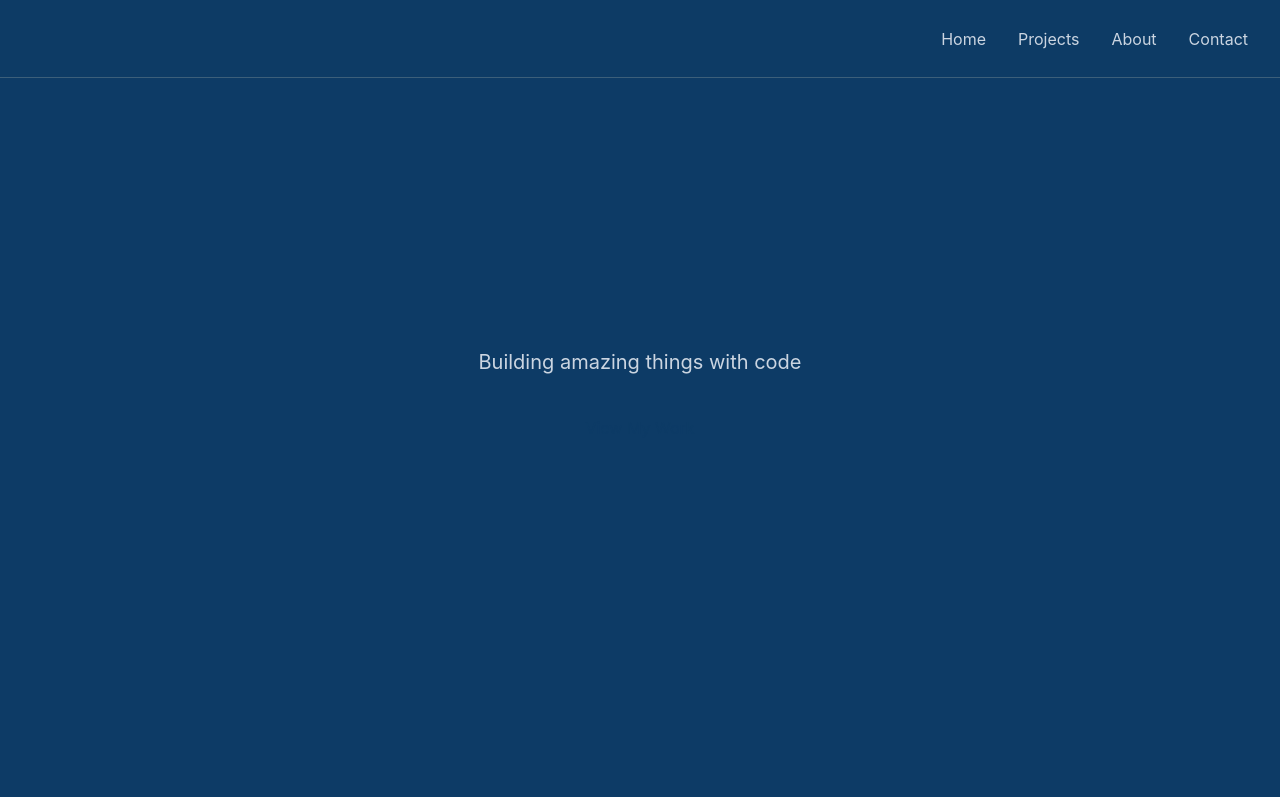
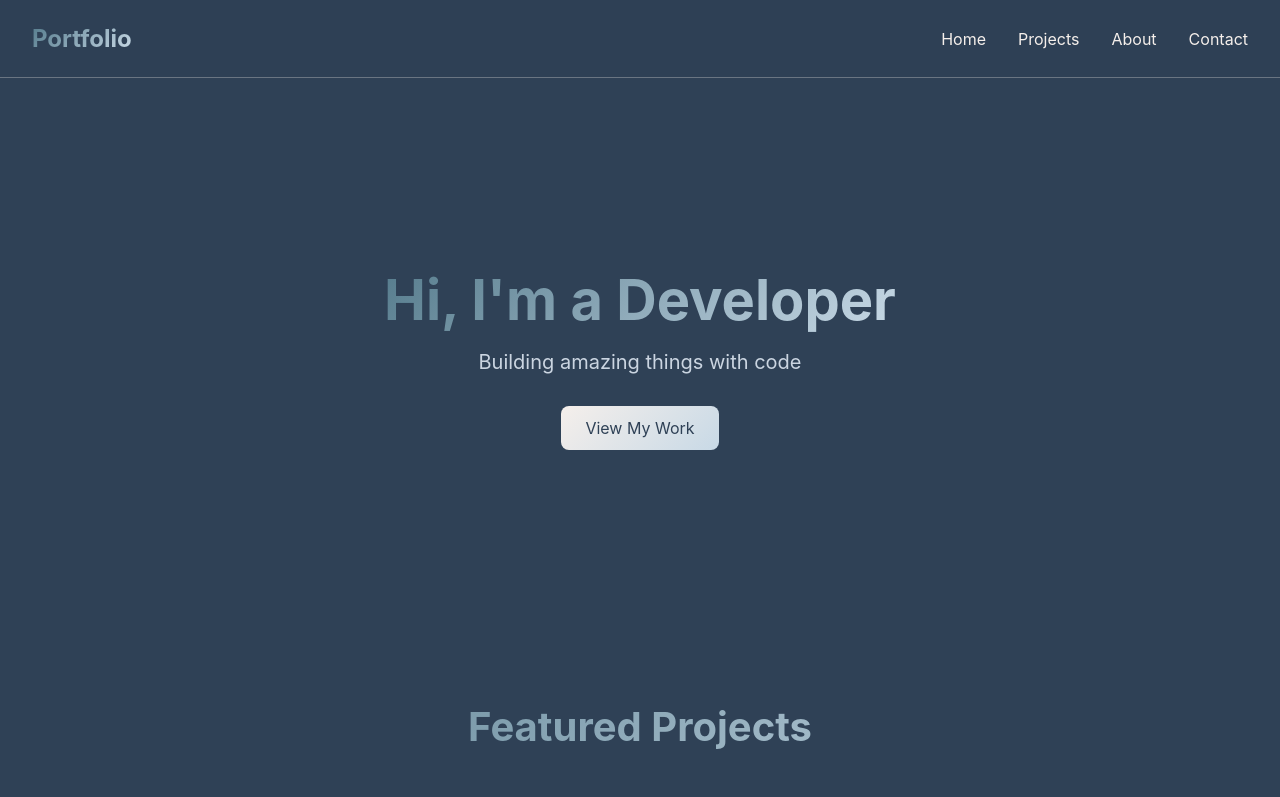
Before and after one commit to csbuan/my-portfolio, a Next.js app: page / in a window 1280 px wide. Shown: the top 797 px of the page. Built offline with nearby package versions, Linux system fonts and the light colour scheme.

Commit message:
Switch palette to Navy/Teal/Sky Blue/Beige/White

```diff
--- a/app/about/about.module.css
+++ b/app/about/about.module.css
@@ -1,7 +1,7 @@
 .main {
   min-height: 100vh;
-  background: #0D3B66;
-  color: #e2e8f0;
+  background: #2F4156;
+  color: #FFFFFF;
 }
 
 .nav {
@@ -9,8 +9,8 @@
   justify-content: space-between;
   align-items: center;
   padding: 1.5rem 2rem;
-  background: rgba(13, 59, 102, 0.95);
-  border-bottom: 1px solid rgba(250, 240, 202, 0.2);
+  background: rgba(47, 65, 86, 0.95);
+  border-bottom: 1px solid rgba(245, 239, 235, 0.4);
   position: sticky;
   top: 0;
   z-index: 100;
--- a/app/contact/contact.module.css
+++ b/app/contact/contact.module.css
@@ -1,7 +1,7 @@
 .main {
   min-height: 100vh;
-  background: #0D3B66;
-  color: #e2e8f0;
+  background: #2F4156;
+  color: #FFFFFF;
 }
 
 .nav {
@@ -9,8 +9,8 @@
   justify-content: space-between;
   align-items: center;
   padding: 1.5rem 2rem;
-  background: rgba(13, 59, 102, 0.95);
-  border-bottom: 1px solid rgba(250, 240, 202, 0.2);
+  background: rgba(47, 65, 86, 0.95);
+  border-bottom: 1px solid rgba(245, 239, 235, 0.4);
   position: sticky;
   top: 0;
   z-index: 100;
--- a/app/globals.css
+++ b/app/globals.css
@@ -11,8 +11,8 @@ body {
 }
 
 body {
-  background: #0D3B66;
-  color: #e2e8f0;
+  background: #2F4156; /* Navy */
+  color: #FFFFFF;
 }
 
 a {
--- a/app/page.module.css
+++ b/app/page.module.css
@@ -1,7 +1,7 @@
 .main {
   min-height: 100vh;
-  background: #0D3B66;
-  color: #e2e8f0;
+  background: #2F4156; /* Navy */
+  color: #FFFFFF;
   font-family: -apple-system, BlinkMacSystemFont, 'Segoe UI', Roboto, Oxygen, Ubuntu, Cantarell, sans-serif;
 }
 
@@ -10,8 +10,8 @@
   justify-content: space-between;
   align-items: center;
   padding: 1.5rem 2rem;
-  background: rgba(13, 59, 102, 0.95);
-  border-bottom: 1px solid rgba(250, 240, 202, 0.2);
+  background: rgba(47, 65, 86, 0.95); /* Navy */
+  border-bottom: 1px solid rgba(245, 239, 235, 0.3); /* Beige */
   position: sticky;
   top: 0;
   z-index: 100;
@@ -20,7 +20,7 @@
 .logo {
   font-size: 1.5rem;
   font-weight: bold;
-  background: linear-gradient(135deg, #FAFOCA 0%, #FFE66D 100%);
+  background: linear-gradient(135deg, #567C8D 0%, #C8D9E6 100%); /* Teal to Sky */
   -webkit-background-clip: text;
   -webkit-text-fill-color: transparent;
   background-clip: text;
@@ -35,13 +35,13 @@
 }
 
 .navLinks a {
-  color: #cbd5e1;
+  color: #F5EFEB; /* Beige */
   text-decoration: none;
   transition: color 0.3s ease;
 }
 
 .navLinks a:hover {
-  color: #FAFOCA;
+  color: #C8D9E6; /* Sky Blue */
 }
 
 .hero {
@@ -56,7 +56,7 @@
 .heroContent h1 {
   font-size: 3.5rem;
   margin: 0;
-  background: linear-gradient(135deg, #FAFOCA 0%, #FFE66D 100%);
+  background: linear-gradient(135deg, #567C8D 0%, #C8D9E6 100%); /* Teal to Sky */
   -webkit-background-clip: text;
   -webkit-text-fill-color: transparent;
   background-clip: text;
@@ -72,8 +72,8 @@
 .cta {
   display: inline-block;
   padding: 0.75rem 1.5rem;
-  background: linear-gradient(135deg, #FAFOCA 0%, #FFE66D 100%);
-  color: #0D3B66;
+  background: linear-gradient(135deg, #F5EFEB 0%, #C8D9E6 100%); /* Beige to Sky */
+  color: #2F4156; /* Navy */
   text-decoration: none;
   border-radius: 0.5rem;
   transition: transform 0.3s ease, box-shadow 0.3s ease;
@@ -81,7 +81,7 @@
 
 .cta:hover {
   transform: translateY(-2px);
-  box-shadow: 0 10px 25px rgba(250, 240, 202, 0.4);
+  box-shadow: 0 10px 25px rgba(88, 124, 141, 0.45); /* muted teal shadow */
 }
 
 .featured {
@@ -94,7 +94,7 @@
   font-size: 2.5rem;
   text-align: center;
   margin-bottom: 3rem;
-  background: linear-gradient(135deg, #FAFOCA 0%, #FFE66D 100%);
+  background: linear-gradient(135deg, #567C8D 0%, #C8D9E6 100%); /* Teal to Sky */
   -webkit-background-clip: text;
   -webkit-text-fill-color: transparent;
   background-clip: text;
@@ -108,15 +108,15 @@
 }
 
 .projectCard {
-  background: rgba(13, 59, 102, 0.5);
-  border: 1px solid rgba(250, 240, 202, 0.2);
+  background: rgba(88, 124, 141, 0.35); /* Tealish */
+  border: 1px solid rgba(245, 239, 235, 0.35);
   border-radius: 0.75rem;
   padding: 2rem;
   transition: border-color 0.3s ease, transform 0.3s ease;
 }
 
 .projectCard:hover {
-  border-color: rgba(250, 240, 202, 0.5);
+  border-color: rgba(245, 239, 235, 0.7);
   transform: translateY(-5px);
 }
 
@@ -133,13 +133,13 @@
 }
 
 .projectCard a {
-  color: #FAFOCA;
+  color: #C8D9E6; /* Sky */
   text-decoration: none;
   transition: color 0.3s ease;
 }
 
 .projectCard a:hover {
-  color: #FFE66D;
+  color: #F5EFEB; /* Beige */
 }
 
 .footer {
--- a/app/projects/projects.module.css
+++ b/app/projects/projects.module.css
@@ -1,7 +1,7 @@
 .main {
   min-height: 100vh;
-  background: #0D3B66;
-  color: #e2e8f0;
+  background: #2F4156;
+  color: #FFFFFF;
 }
 
 .nav {
@@ -9,8 +9,8 @@
   justify-content: space-between;
   align-items: center;
   padding: 1.5rem 2rem;
-  background: rgba(13, 59, 102, 0.95);
-  border-bottom: 1px solid rgba(250, 240, 202, 0.2);
+  background: rgba(47, 65, 86, 0.95);
+  border-bottom: 1px solid rgba(245, 239, 235, 0.4);
   position: sticky;
   top: 0;
   z-index: 100;
```
